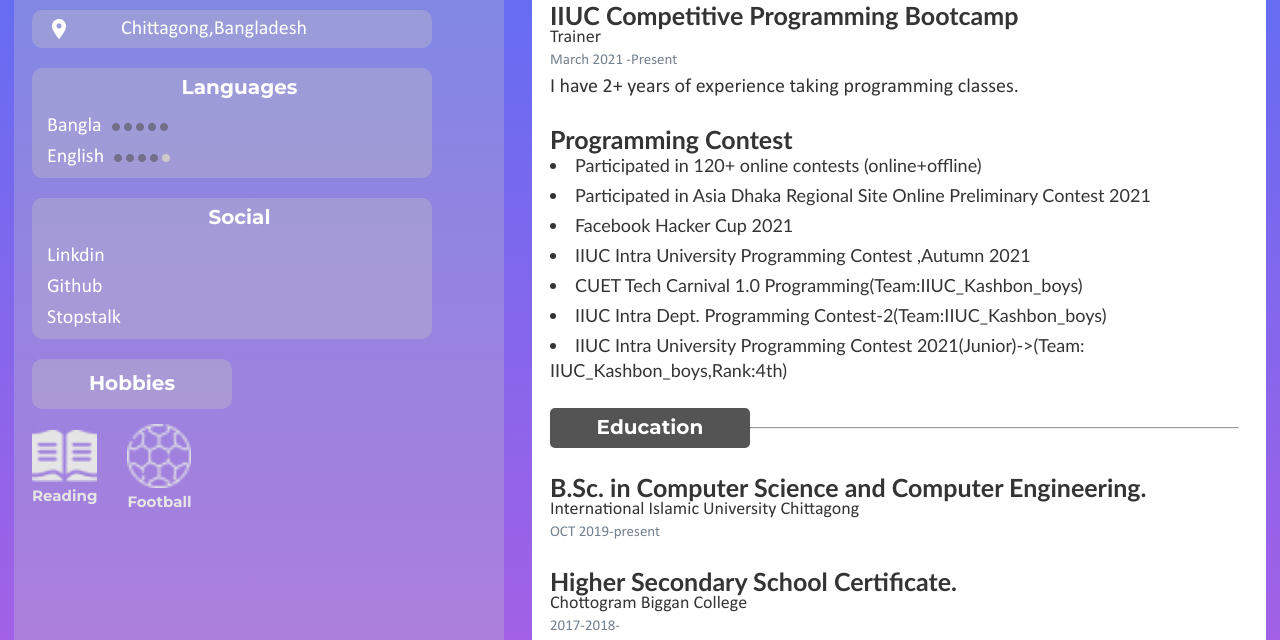
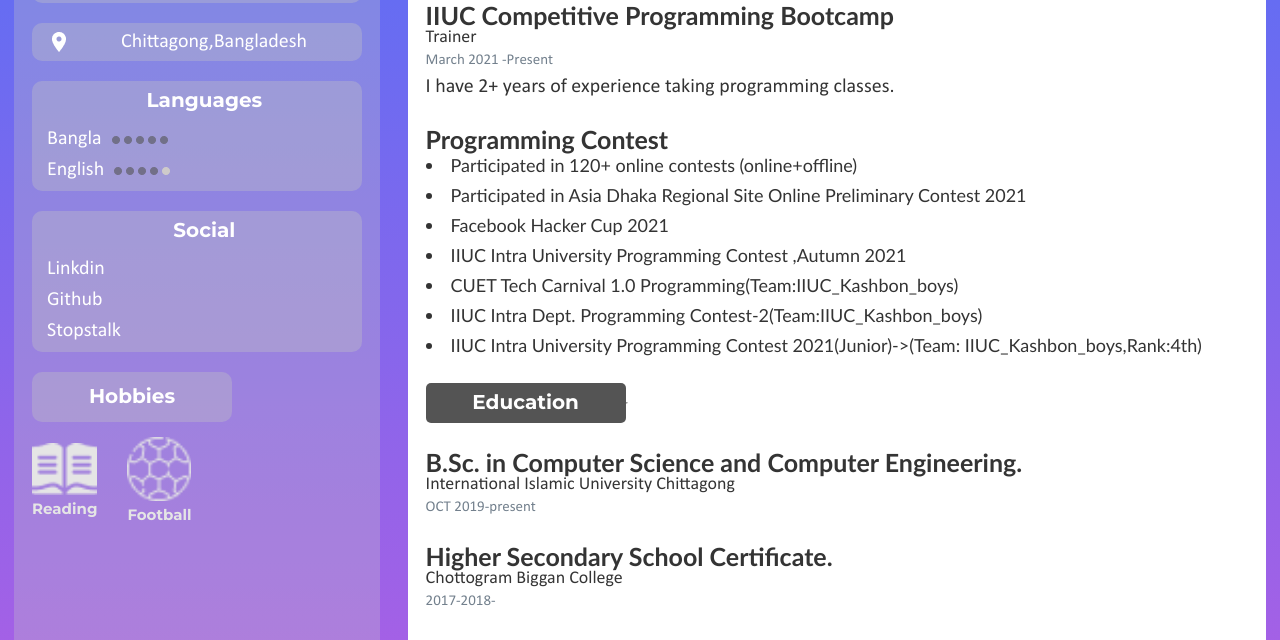
Before and after one commit to tanvirrafi00/Portfolio, a plain HTML site: page index.html in a window 1280 px wide. Shown: the part 267-907 px from the top of the page. Drawn offline with Linux system fonts and the light colour scheme.

Commit message:
Update style.css

```diff
--- a/style.css
+++ b/style.css
@@ -68,7 +68,7 @@ body {
   justify-content: center;
 }
 .about-me {
-  width: 40%;
+/*   width: 40%; */
   border-radius: 10px;
   background: rgba(196, 196, 196, 0.3);
   margin: 10px 14px;
@@ -147,7 +147,7 @@ body {
   line-height: 18px; /* 180% */
 }
 .edu-skill {
-  width: 60%;
+/*   width: 60%; */
   border-radius: 10px;
   background: #fff;
   margin: 10px 14px;
@@ -181,7 +181,7 @@ body {
   line-height: 18px;
 }
 hr {
-  width: 70%;
+/*   width: 70%; */
   height: 1px;
   background: #545454;
 }
```
